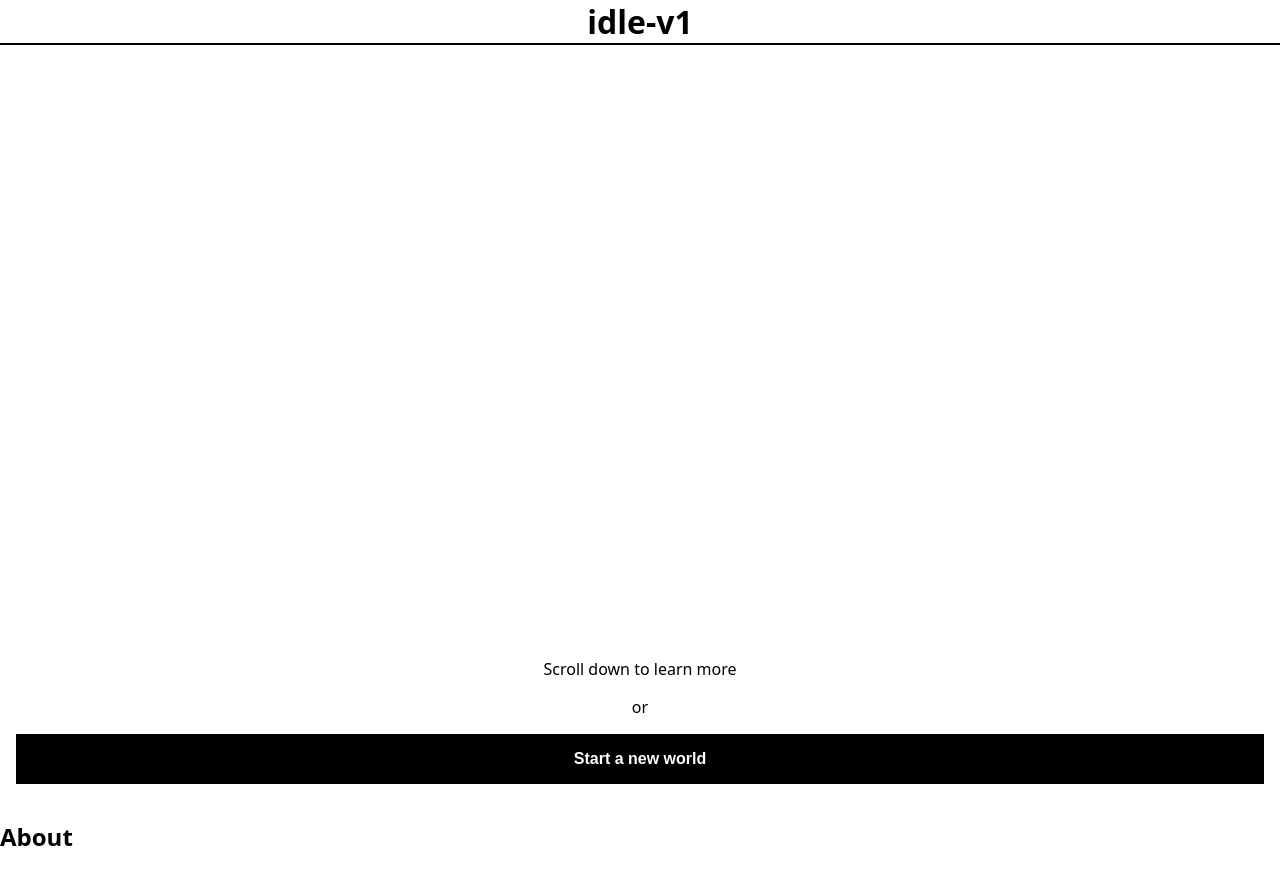
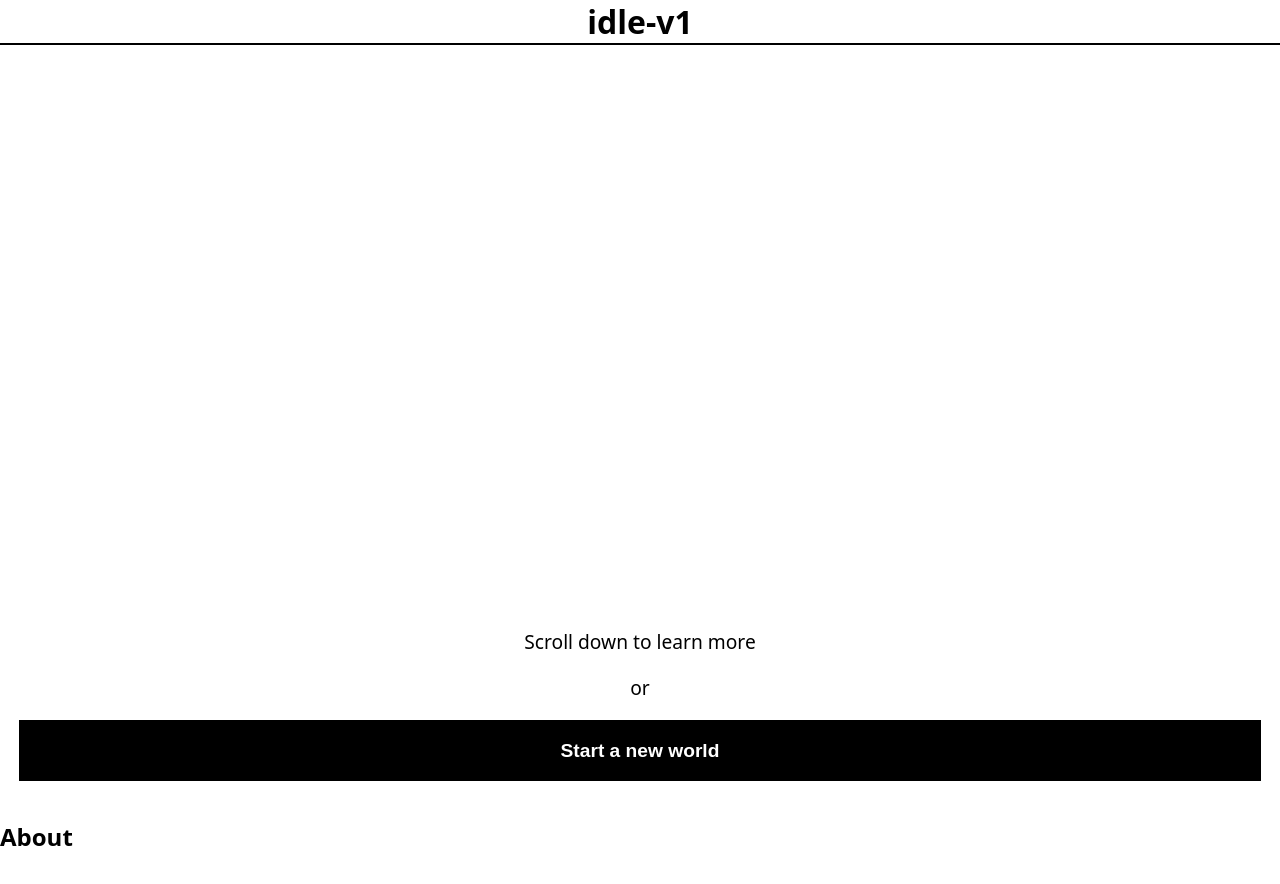
Before and after one commit to tylerschloesser/idle-v1, a React app in the folder packages/app/: page / in a window 1280 px wide. Shown: the top 884 px of the page. Built offline with nearby package versions, Linux system fonts and the light colour scheme; the HTML template or start-up script is replaced by a standard one.

Commit message:
refactor font sizes

```diff
--- a/packages/app/src/index.scss
+++ b/packages/app/src/index.scss
@@ -7,4 +7,14 @@ body {
 :root {
   --black: black;
   --white: white;
+
+  --s1: 0.125em;
+  --s2: 0.25em;
+  --s3: 0.5em;
+  --s4: 1em;
+
+  --b1: 1em;
+  --b2: 1.2em;
+
+  --h1: 2em;
 }
--- a/packages/app/src/root-page.module.scss
+++ b/packages/app/src/root-page.module.scss
@@ -8,6 +8,7 @@
 }
 
 .header {
+  font-size: var(--h1);
   margin: 0;
   text-align: center;
 
@@ -23,18 +24,18 @@
 
 .scroll-down {
   color: var(--black);
-  font-size: 1em;
+  font-size: var(--b2);
   display: flex;
   flex-direction: column;
   align-items: center;
-  gap: 1em;
+  gap: var(--s4);
 }
 
 .new-world-button {
   display: block;
-  font-size: 1em;
-  margin: 1em;
-  padding: 1em;
+  font-size: var(--b2);
+  margin: var(--s4);
+  padding: var(--s4);
   background: var(--black);
   color: var(--white);
   font-weight: bold;
```
